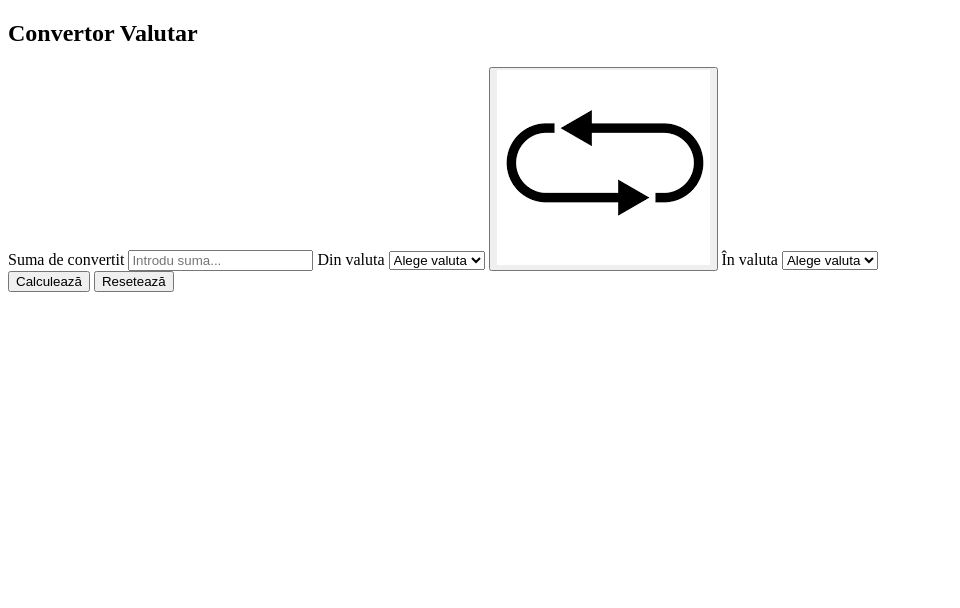
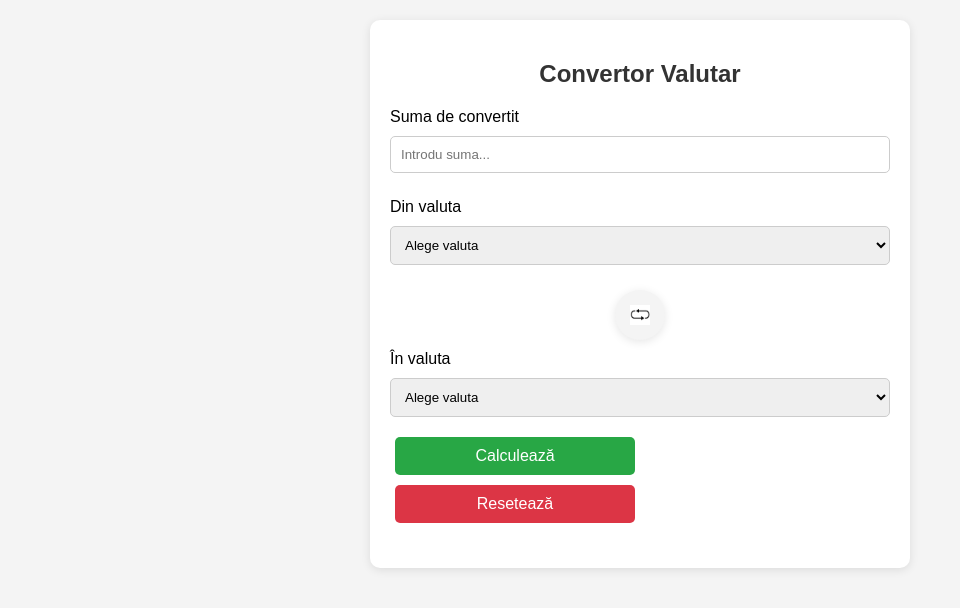
Before and after one commit to matildanegoita/currency-converter, a plain HTML site: page index.html in a window 1280 px wide. Shown: the whole page, without its empty margins (0-960 px from the left). Drawn offline with Linux system fonts and the light colour scheme.

Commit message:
almost done

```diff
--- a/index.html
+++ b/index.html
@@ -4,7 +4,7 @@
     <meta charset="UTF-8">
     <meta name="viewport" content="width=device-width, initial-scale=1.0">
     <title>Convertor Valutar</title>
-    <link rel="stylesheet" href="styles.css">
+    <link rel="stylesheet" href="style.css">
 </head>
 <body>
 
@@ -12,7 +12,7 @@
     <h2>Convertor Valutar</h2>
 
     <label for="amount">Suma de convertit</label>
-    <input type="number" id="amount" placeholder="Introdu suma..." required>
+    <input type="number" id="amount" placeholder="Introdu suma..." min="0" required>
 
     <label for="from_currency">Din valuta</label>
     <select id="from_currency" required>
@@ -23,20 +23,16 @@
         <img src="images/images.png" alt="swap icon" class="icon">
     </button>
 
-    <!-- Select dropdown pentru valuta de destinatie -->
     <label for="to_currency">În valuta</label>
     <select id="to_currency" required>
         <option value="">Alege valuta</option>
-        <!-- Valutele vor fi generate dinamic cu JavaScript -->
     </select>
 
-    <!-- Butoane de control -->
     <div>
         <button id="convert">Calculează</button>
         <button id="reset">Resetează</button>
     </div>
 
-    <!-- Rezultatul conversiei -->
     <h3 id="result"></h3>
 </div>
 
--- a/script.js
+++ b/script.js
@@ -0,0 +1,84 @@
+const apiKey = '3da22de97cc66db9484668b5'; // Cheia ta API de la ExchangeRate-API
+const convertButton = document.getElementById('convert');
+const swapButton = document.getElementById('swap');
+const resetButton = document.getElementById('reset');
+const fromCurrencySelector = document.getElementById('from_currency');
+const toCurrencySelector = document.getElementById('to_currency');
+const resultText = document.getElementById('result');
+const amountInput = document.getElementById("amount");
+
+const currencies = ["USD", "EUR", "RON", "JPY", "GBP", "AUD", "CAD", "CHF", "CNY"];
+
+function populateCurrencyDropdowns() {
+    currencies.forEach(currency => {
+        let option1 = document.createElement("option");
+        option1.value = currency;
+        option1.text = currency;
+        fromCurrencySelector.appendChild(option1);
+
+        let option2 = document.createElement("option");
+        option2.value = currency;
+        option2.text = currency;
+        toCurrencySelector.appendChild(option2);
+    });
+}
+
+async function getExchangeRate(fromCurrency, toCurrency) {
+    const url = `https://v6.exchangerate-api.com/v6/${apiKey}/latest/${fromCurrency}`;
+
+    try {
+        const response = await fetch(url);
+        const data = await response.json();
+
+        if (data.result === "success") {
+            return data.conversion_rates[toCurrency];
+        } else {
+            throw new Error("Nu s-a putut obține rata de schimb.");
+        }
+    } catch (error) {
+        console.error("Eroare la obținerea ratei de schimb:", error);
+        alert("A apărut o eroare la obținerea ratei de schimb. Te rog să încerci din nou.");
+    }
+}
+
+convertButton.addEventListener('click', async function () {
+    const amount = amountInput.value;
+    const fromCurrency = fromCurrencySelector.value;
+    const toCurrency = toCurrencySelector.value;
+
+    if (amount === "" || isNaN(amount) || amount <= 0) {
+        alert("Te rog să introduci o sumă validă mai mare decât 0.");
+        return;
+    }
+
+    if (fromCurrency === "" || toCurrency === "") {
+        alert("Te rog să selectezi atât valuta din care faci conversia cât și valuta în care dorești să convertești.");
+        return;
+    }
+
+    const exchangeRate = await getExchangeRate(fromCurrency, toCurrency);
+
+    if (exchangeRate) {
+        const convertedAmount = (amount * exchangeRate).toFixed(2);
+        resultText.innerText = `${amount} ${fromCurrency} = ${convertedAmount} ${toCurrency}`;
+    }
+});
+
+swapButton.addEventListener('click', function () {
+    const fromCurrency = fromCurrencySelector.value;
+    const toCurrency = toCurrencySelector.value;
+
+    fromCurrencySelector.value = toCurrency;
+    toCurrencySelector.value = fromCurrency;
+
+    resultText.innerText = '';
+});
+
+resetButton.addEventListener('click', function () {
+    amountInput.value = '';
+    fromCurrencySelector.selectedIndex = 0;
+    toCurrencySelector.selectedIndex = 0;
+    resultText.innerText = '';
+});
+
+populateCurrencyDropdowns();
--- a/style.css
+++ b/style.css
@@ -0,0 +1,91 @@
+
+body {
+    font-family: Arial, sans-serif;
+    background-color: #f4f4f4;
+    margin: 0;
+    padding: 20px;
+}
+
+
+.container {
+    max-width: 500px;
+    margin: 0 auto;
+    padding: 20px;
+    background-color: #fff;
+    border-radius: 10px;
+    box-shadow: 0 2px 10px rgba(0, 0, 0, 0.1);
+}
+
+h2 {
+    text-align: center;
+    color: #333;
+    margin-bottom: 20px;
+}
+
+label {
+    display: block;
+    margin: 10px 0 5px;
+}
+
+input, select {
+    width: 100%;
+    padding: 10px;
+    margin: 5px 0 15px;
+    border: 1px solid #ccc;
+    border-radius: 5px;
+    box-sizing: border-box;
+}
+
+button {
+    width: 48%;
+    padding: 10px;
+    margin: 5px 1%;
+    border: none;
+    border-radius: 5px;
+    cursor: pointer;
+    font-size: 16px;
+}
+
+button#convert {
+    background-color: #28a745;
+    color: white;
+}
+
+button#reset {
+    background-color: #dc3545;
+    color: white;
+}
+
+.swap-btn {
+    background-color: #f4f4f4;
+    border: none;
+    color: #333;
+    font-size: 24px;
+    display: block;
+    margin: 10px auto;
+    cursor: pointer;
+    border-radius: 50%;
+    width: 50px;
+    height: 50px;
+    display: flex;
+    justify-content: center;
+    align-items: center;
+    box-shadow: 0 2px 10px rgba(0, 0, 0, 0.1);
+    transition: background-color 0.3s ease;
+}
+
+.swap-btn:hover {
+    background-color: #e0e0e0;
+}
+
+.swap-btn img.icon {
+    width: 20px;
+    height: 20px;
+}
+
+#result {
+    text-align: center;
+    font-size: 18px;
+    color: #333;
+    margin-top: 20px;
+}
```
